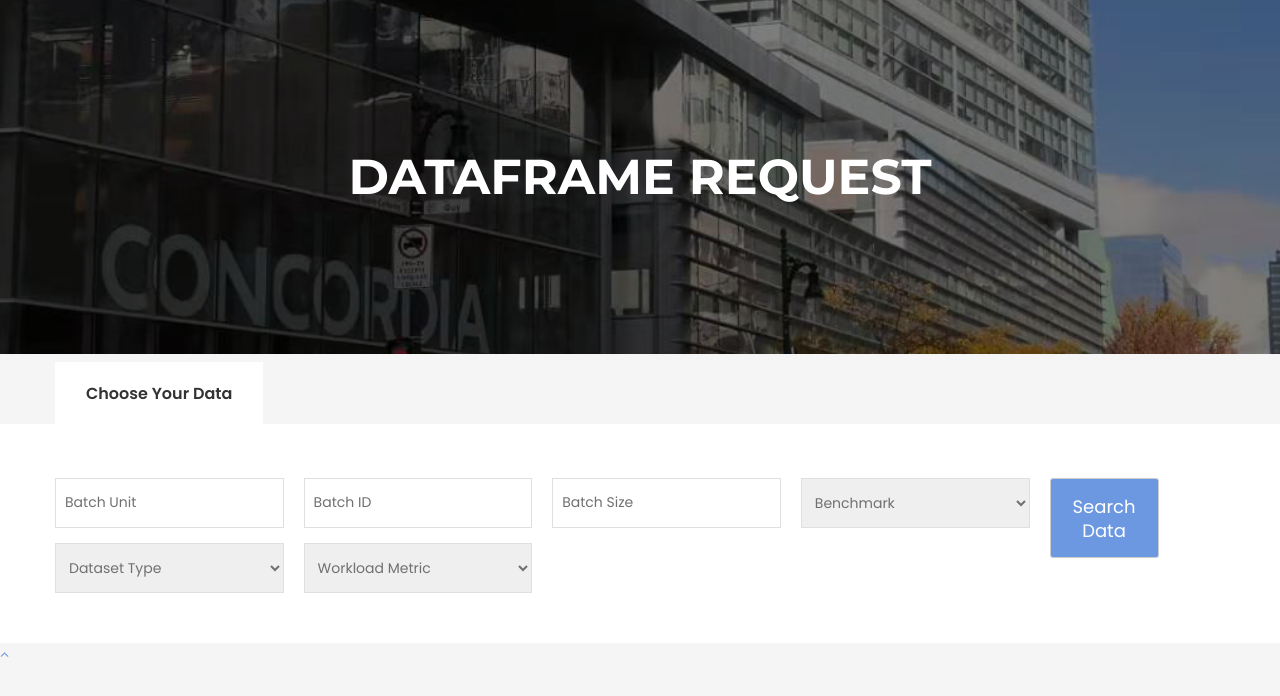
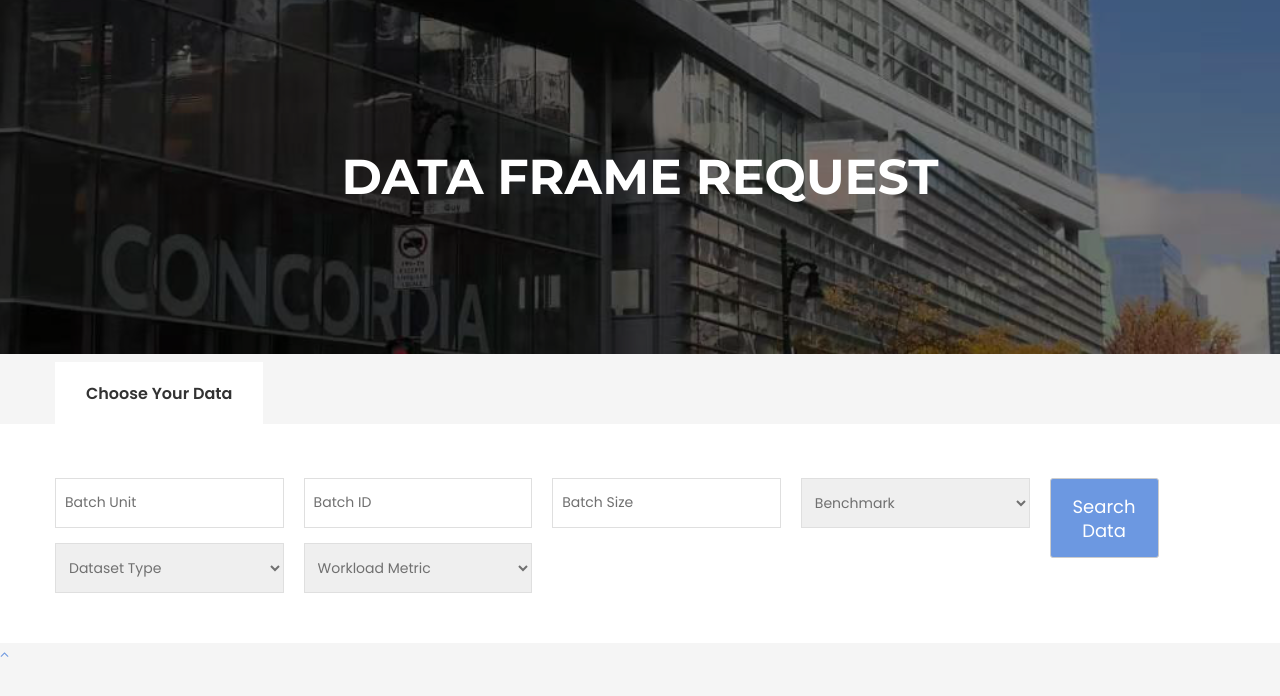
Before and after one commit to i-xfliu/COEN6313-Frontend, a plain HTML site: page assignment/index.html in a window 1280 px wide. Drawn offline with Linux system fonts and the light colour scheme.

Commit message:
Update index.html

```diff
--- a/assignment/index.html
+++ b/assignment/index.html
@@ -24,7 +24,7 @@
 <body class="listing-template">
 </header><div id="site-banner" class="text-center clearfix">
   <div class="container">
-    <h1 class="title wow slideInLeft">DATAFRAME REQUEST</h1>
+    <h1 class="title wow slideInLeft">DATA FRAME REQUEST</h1>
   </div>
 </div>
 <div id="advance-search" class="main-page clearfix">
```
